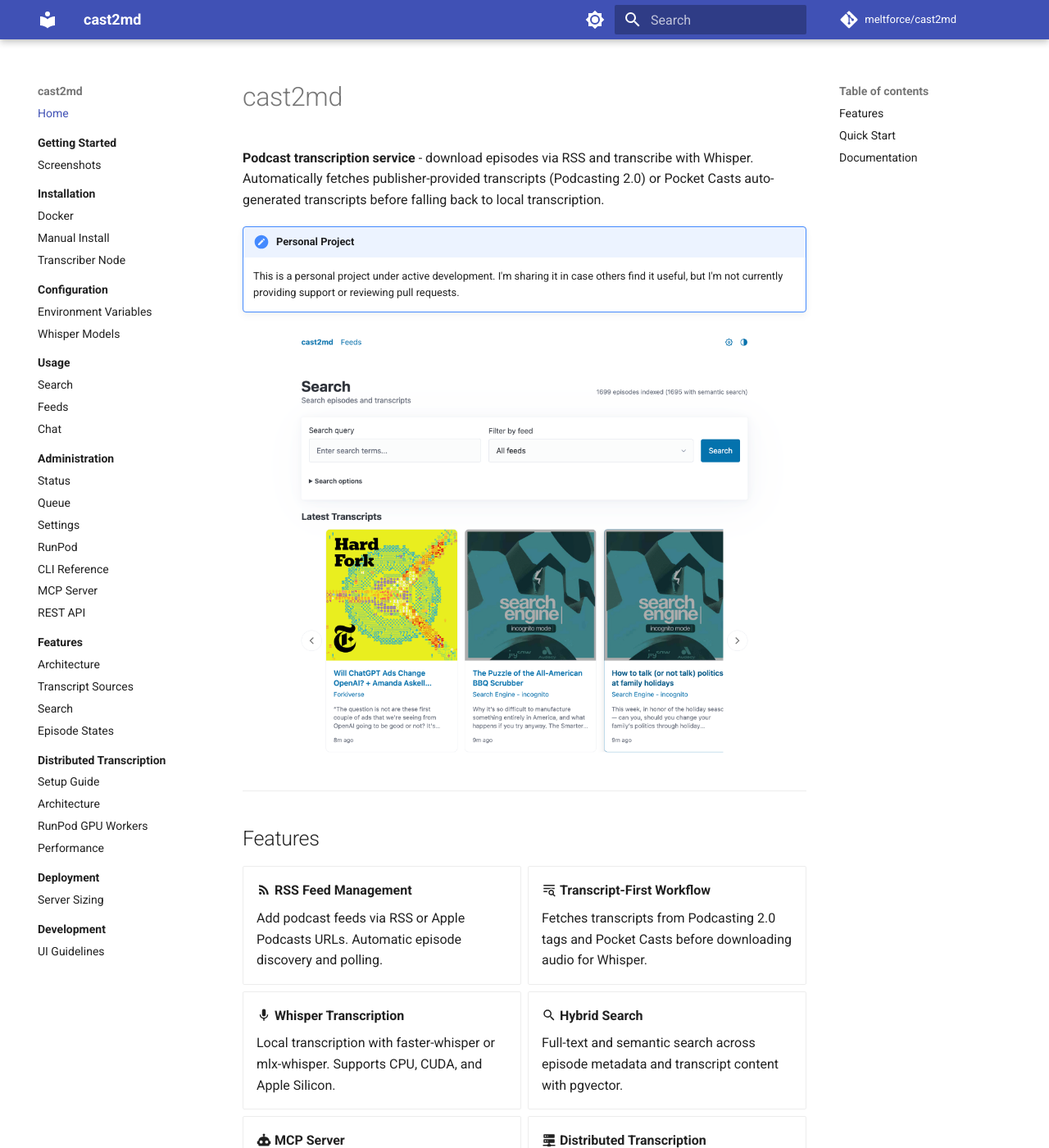
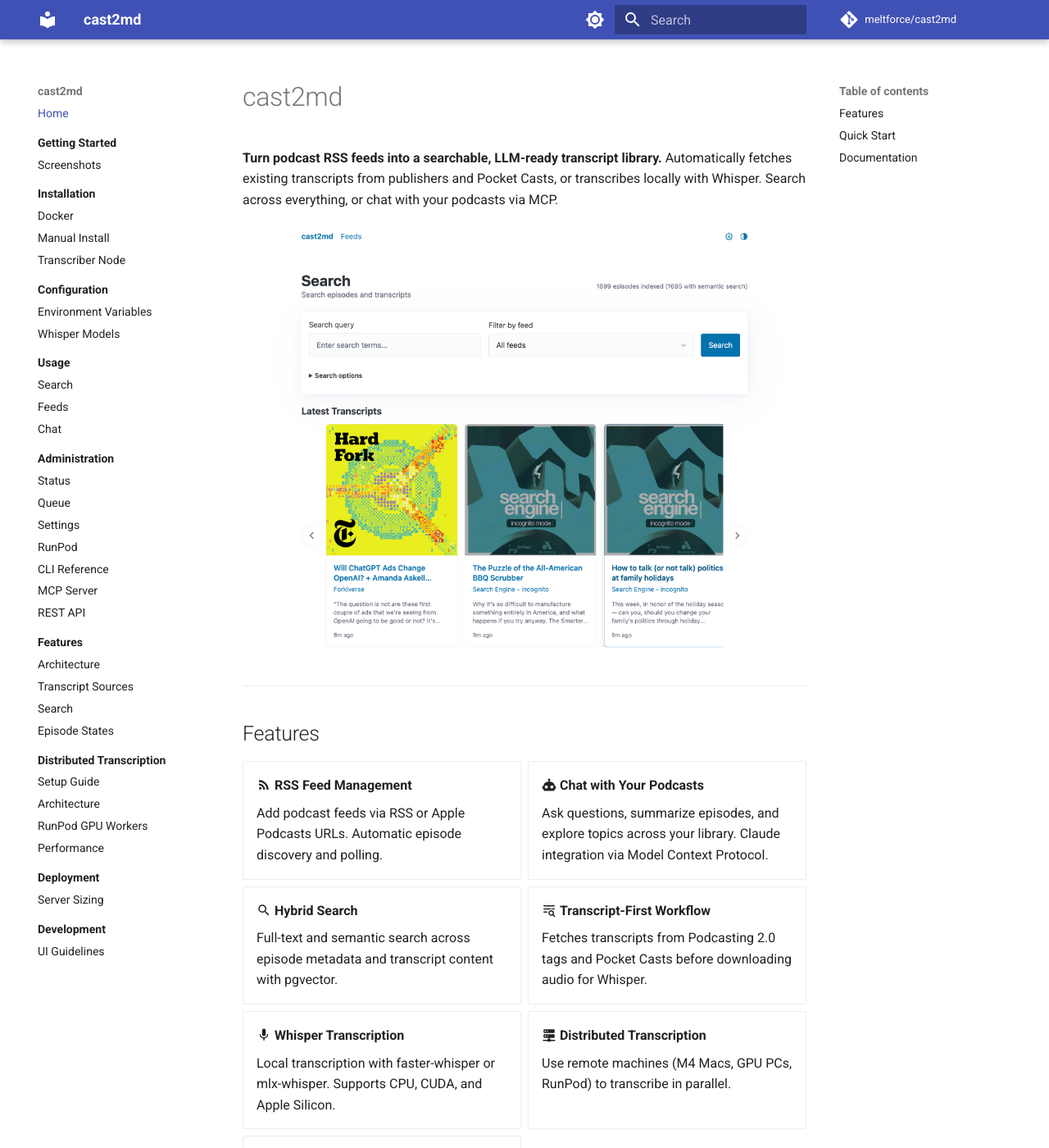
Before and after one commit to meltforce/cast2md, an MkDocs documentation site: the page built from docs/index.md, in a window 1280 px wide and 1400 px high. Shown: the whole window at 82% size. Built offline with MkDocs 1.6.1 and Material for MkDocs 9.7.7, drawn with Linux system fonts in a browser that asks for light colours; comment, search, counter and statistics services are not loaded; part of the change alters nothing that is shown; some of the changed text lies outside the part shown.

Commit message:
docs: Add OG tags, rewrite hero copy, reorder features
- Add Open Graph meta tags via theme override for better share previews
- Rewrite hero to lead with outcome ("searchable, LLM-ready transcript
  library") instead of mechanism
- Rename "MCP Server" to "Chat with Your Podcasts" and move up to #2
- Move Hybrid Search up to #3, push Whisper/Transcript-First down
- Move personal project disclaimer after Quick Start
- Update site_description to mention MCP

Co-Authored-By: Claude Opus 4.5 <noreply@anthropic.com>

```diff
--- a/docs/index.md
+++ b/docs/index.md
@@ -1,9 +1,11 @@
+---
+og_title: "cast2md — Podcast RSS to Searchable, LLM-Ready Transcripts"
+og_description: "Turn podcast RSS feeds into searchable transcripts with automated fetching, Whisper transcription, and LLM access via MCP."
+---
+
 # cast2md
 
-**Podcast transcription service** - download episodes via RSS and transcribe with Whisper. Automatically fetches publisher-provided transcripts (Podcasting 2.0) or Pocket Casts auto-generated transcripts before falling back to local transcription.
-
-!!! note "Personal Project"
-    This is a personal project under active development. I'm sharing it in case others find it useful, but I'm not currently providing support or reviewing pull requests.
+**Turn podcast RSS feeds into a searchable, LLM-ready transcript library.** Automatically fetches existing transcripts from publishers and Pocket Casts, or transcribes locally with Whisper. Search across everything, or chat with your podcasts via MCP.
 
 ![Search](assets/images/search.png)
 
@@ -17,6 +19,14 @@
 
     Add podcast feeds via RSS or Apple Podcasts URLs. Automatic episode discovery and polling.
 
+-   :material-robot: **Chat with Your Podcasts**
+
+    Ask questions, summarize episodes, and explore topics across your library. Claude integration via Model Context Protocol.
+
+-   :material-magnify: **Hybrid Search**
+
+    Full-text and semantic search across episode metadata and transcript content with pgvector.
+
 -   :material-text-search: **Transcript-First Workflow**
 
     Fetches transcripts from Podcasting 2.0 tags and Pocket Casts before downloading audio for Whisper.
@@ -24,14 +34,6 @@
 -   :material-microphone: **Whisper Transcription**
 
     Local transcription with faster-whisper or mlx-whisper. Supports CPU, CUDA, and Apple Silicon.
-
--   :material-magnify: **Hybrid Search**
-
-    Full-text and semantic search across episode metadata and transcript content with pgvector.
-
--   :material-robot: **MCP Server**
-
-    Chat with your podcasts. Claude integration via Model Context Protocol.
 
 -   :material-server-network: **Distributed Transcription**
 
@@ -74,6 +76,9 @@
 
 See the [Installation Guide](installation/index.md) for full details.
 
+!!! note "Personal Project"
+    This is a personal project under active development. I'm sharing it in case others find it useful, but I'm not currently providing support or reviewing pull requests.
+
 ---
 
 ## Documentation
--- /dev/null
+++ b/docs/overrides/main.html
@@ -0,0 +1,20 @@
+{% extends "base.html" %}
+
+{% block extrahead %}
+  <meta property="og:type" content="website">
+  {% if page.canonical_url %}
+    <meta property="og:url" content="{{ page.canonical_url }}">
+  {% endif %}
+  {% if page.meta and page.meta.og_title %}
+    <meta property="og:title" content="{{ page.meta.og_title }}">
+  {% else %}
+    <meta property="og:title" content="{{ config.site_name }}">
+  {% endif %}
+  {% if page.meta and page.meta.og_description %}
+    <meta property="og:description" content="{{ page.meta.og_description }}">
+  {% elif page.meta and page.meta.description %}
+    <meta property="og:description" content="{{ page.meta.description }}">
+  {% elif config.site_description %}
+    <meta property="og:description" content="{{ config.site_description }}">
+  {% endif %}
+{% endblock %}
--- a/mkdocs.yml
+++ b/mkdocs.yml
@@ -1,11 +1,12 @@
 site_name: cast2md
-site_description: Podcast transcription service - download episodes via RSS and transcribe with Whisper
+site_description: Turn podcast RSS feeds into searchable transcripts with automated fetching, Whisper transcription, and LLM access via MCP.
 site_url: https://meltforce.org/cast2md
 repo_url: https://github.com/meltforce/cast2md
 repo_name: meltforce/cast2md
 
 theme:
   name: material
+  custom_dir: docs/overrides
   palette:
     - scheme: default
       primary: indigo
```
